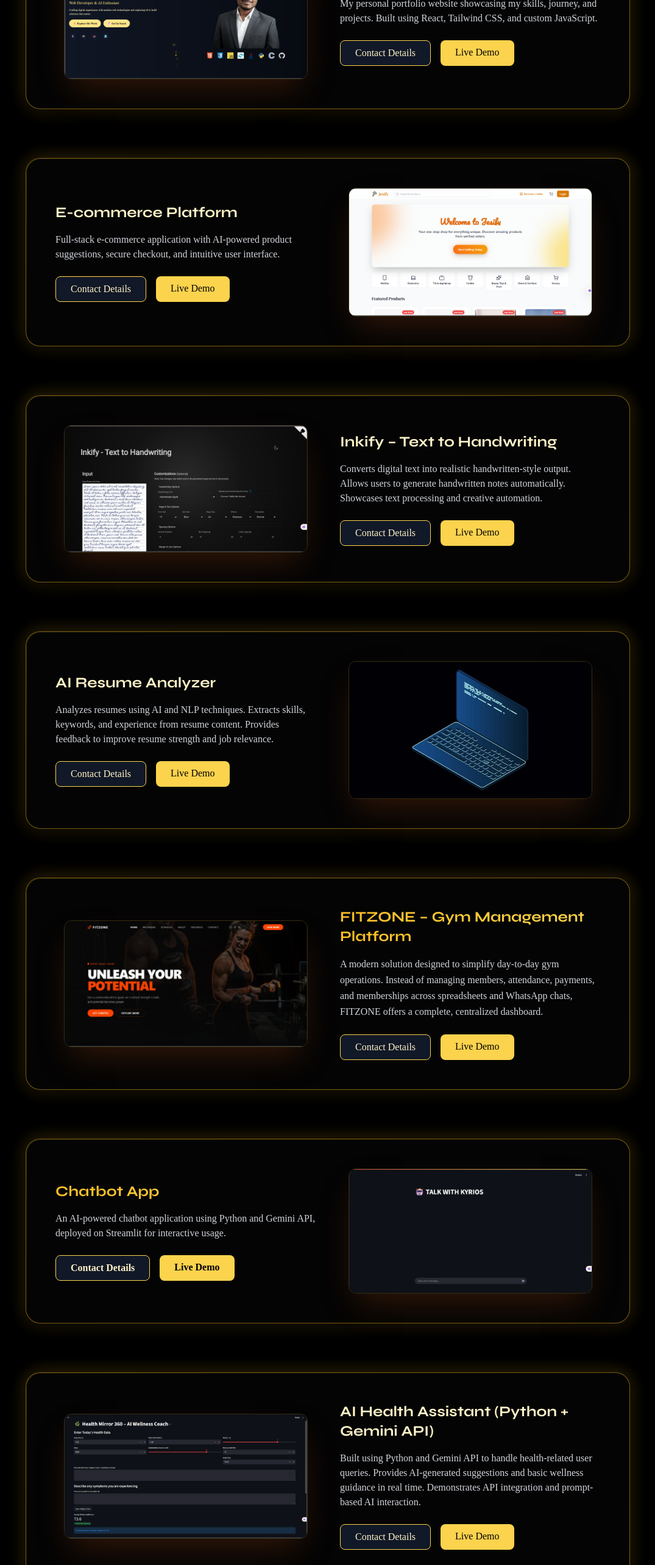
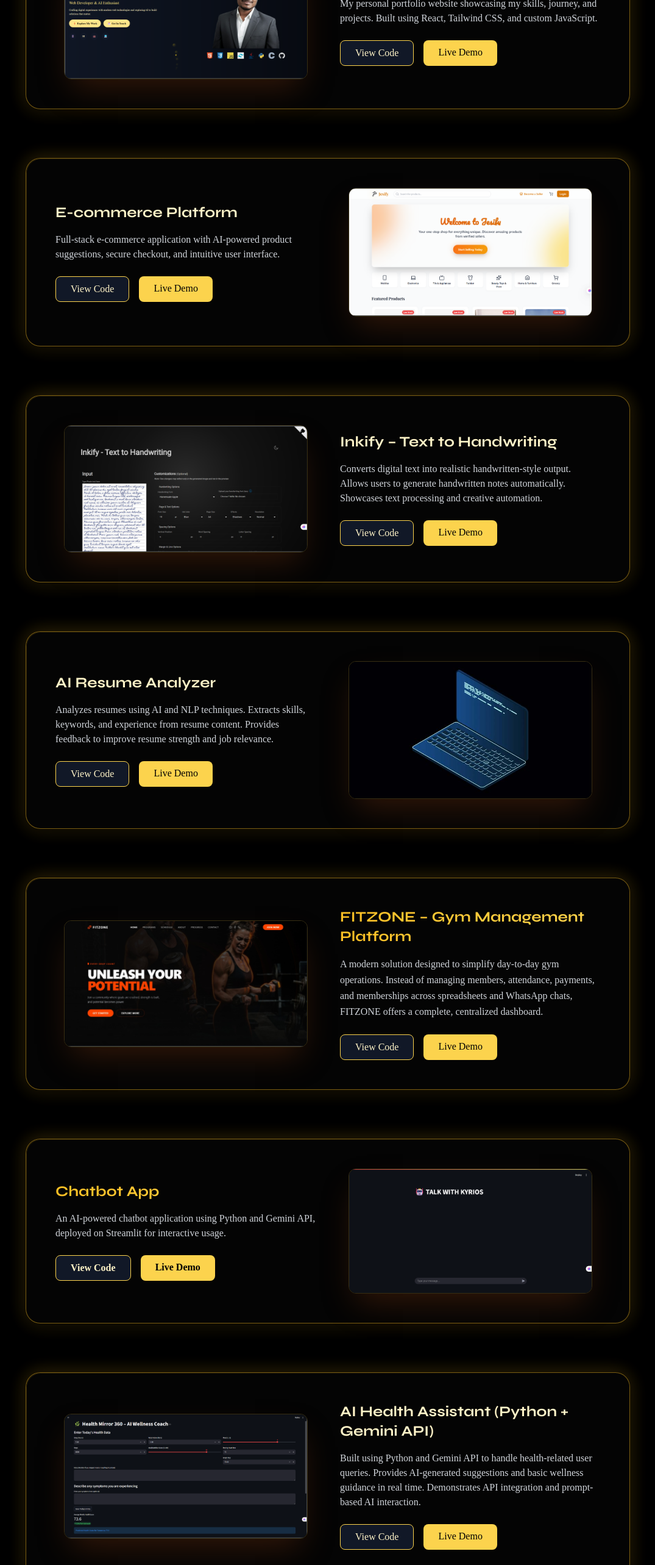
Before and after one commit to imjeswar/react-portfolio, a React (Vite) app: page / in a window 1280 px wide. Shown: the part 4807-7373 px from the top of the page at 61% size, without its empty margins (102-1177 px from the left). Built offline with nearby package versions, Linux system fonts and the light colour scheme.

Commit message:
Update project View Code buttons to direct to contact section

```diff
--- a/src/components/ProjectDetailsChatbot.jsx
+++ b/src/components/ProjectDetailsChatbot.jsx
@@ -24,7 +24,7 @@ const ProjectDetailsChatbot = ({ handleReload }) => (
             href="#contact"
             className="px-6 py-2 bg-gray-900 border border-amber-300 rounded-lg hover:bg-amber-200 hover:text-black transition font-semibold"
           >
-            Contact Details
+            View Code
           </a>
 
           <a
--- a/src/components/ProjectDetailsEcommerce.jsx
+++ b/src/components/ProjectDetailsEcommerce.jsx
@@ -26,7 +26,7 @@ const ProjectDetailsEcommerce = ({ handleReload }) => (
                         href="#contact"
                         className="px-6 py-2 bg-gray-900 border border-amber-300 rounded-lg hover:bg-amber-200 hover:text-black transition"
                     >
-                        Contact Details
+                        View Code
                     </a>
                     <a
                         href="https://jesify-ecommerce-dgd2.vercel.app/"
--- a/src/components/ProjectDetailsFitzone.jsx
+++ b/src/components/ProjectDetailsFitzone.jsx
@@ -26,7 +26,7 @@ const ProjectDetailsFitzone = () => (
             href="#contact"
             className="px-6 py-2 bg-gray-900 border border-amber-300 rounded-lg hover:bg-amber-200 hover:text-black transition"
           >
-            Contact Details
+            View Code
           </a>
           <a
             href="https://gym-management-seven-liard.vercel.app/"
--- a/src/components/ProjectDetailsHealth.jsx
+++ b/src/components/ProjectDetailsHealth.jsx
@@ -27,7 +27,7 @@ const ProjectDetailsHealth = ({ handleReload }) => (
                         href="#contact"
                         className="px-6 py-2 bg-gray-900 border border-amber-300 rounded-lg hover:bg-amber-200 hover:text-black transition"
                     >
-                        Contact Details
+                        View Code
                     </a>
                     <a
                         href="#"
--- a/src/components/ProjectDetailsInkify.jsx
+++ b/src/components/ProjectDetailsInkify.jsx
@@ -27,7 +27,7 @@ const ProjectDetailsInkify = ({ handleReload }) => (
                         href="#contact"
                         className="px-6 py-2 bg-gray-900 border border-amber-300 rounded-lg hover:bg-amber-200 hover:text-black transition"
                     >
-                        Contact Details
+                        View Code
                     </a>
                     <a
                         href="https://inkify-text-eosin.vercel.app/"
--- a/src/components/ProjectDetailsPortfolio.jsx
+++ b/src/components/ProjectDetailsPortfolio.jsx
@@ -26,7 +26,7 @@ const ProjectDetailsPortfolio = ({ handleReload }) => (
             href="#contact"
             className="px-6 py-2 bg-gray-900 border border-amber-300 rounded-lg hover:bg-amber-200 hover:text-black transition"
           >
-            Contact Details
+            View Code
           </a>
           <a
             href="#"
--- a/src/components/ProjectDetailsResume.jsx
+++ b/src/components/ProjectDetailsResume.jsx
@@ -27,7 +27,7 @@ const ProjectDetailsResume = ({ handleReload }) => (
                         href="#contact"
                         className="px-6 py-2 bg-gray-900 border border-amber-300 rounded-lg hover:bg-amber-200 hover:text-black transition"
                     >
-                        Contact Details
+                        View Code
                     </a>
                     <a
                         href="#"
```
